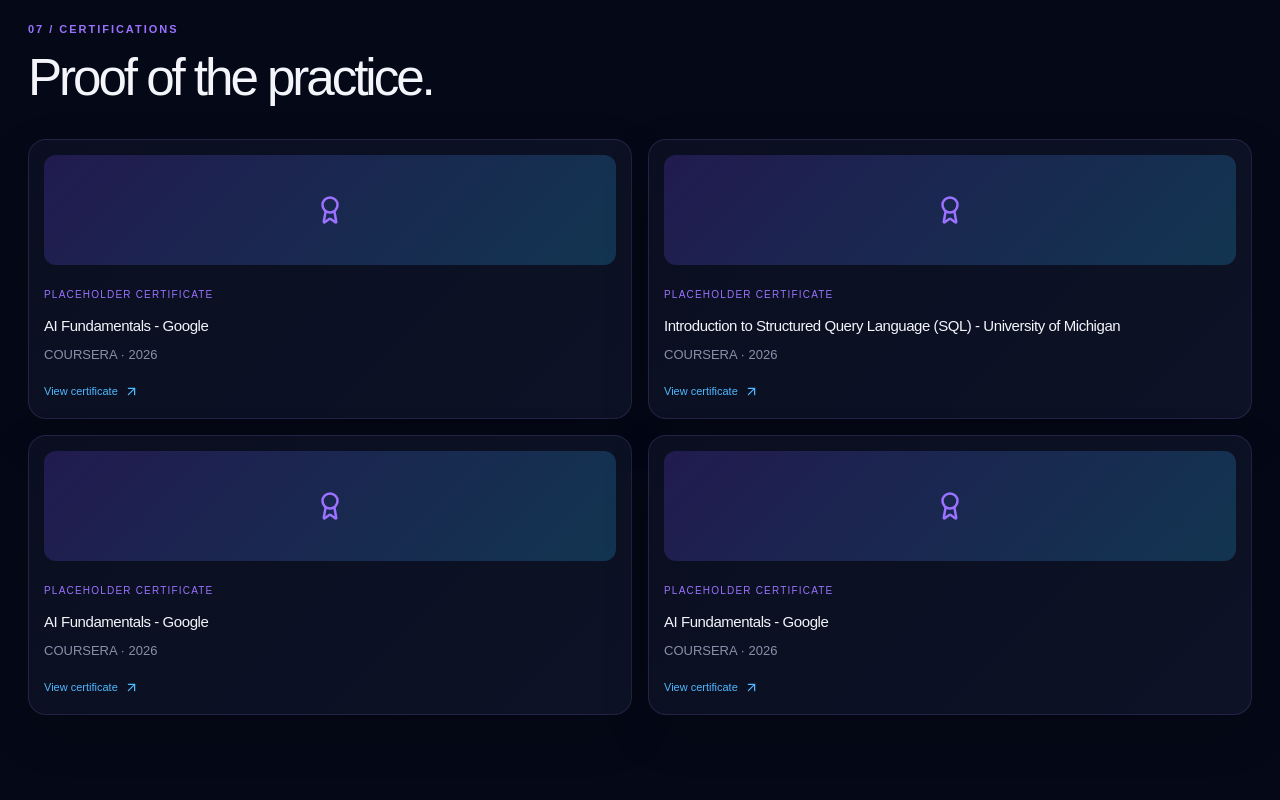
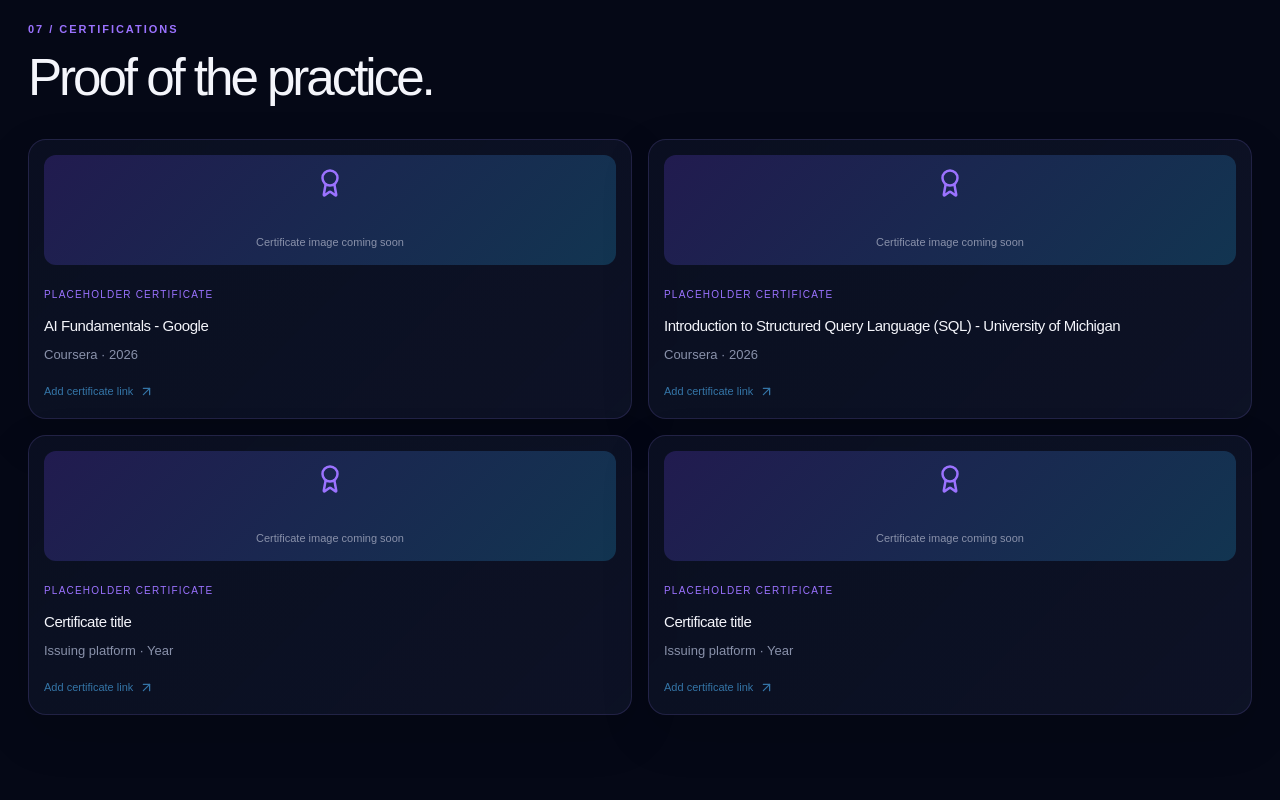
Before and after one commit to chandrakant8455/portfolio-ckj, a Next.js app: page / in a window 1280 px wide. Shown: the part 4300-5100 px from the top of the page. Built offline with nearby package versions, Linux system fonts and the light colour scheme.

Commit message:
style: update global CSS styles for layout and components

```diff
--- a/app/page.tsx
+++ b/app/page.tsx
@@ -23,7 +23,7 @@ export default function Page() {
       <Section id="projects" eyebrow="03 / Selected work" title="Small projects, real lessons."><div className="project-grid">{portfolio.projects.map((project,i)=><motion.article className="project-card glass" whileHover={{ y: -6 }} key={project.title}><div className={`project-art art-${i}`}><img src={project.image} alt={`${project.title} project thumbnail`} onError={(event) => { event.currentTarget.style.display = 'none' }} /><span>{['01','02','03','04'][i]}</span></div><div className="project-body"><div className="placeholder-label">Sample project · replace with your work</div><h3>{project.title}</h3><p>{project.description}</p><div className="project-foot"><div className="tagline">{project.tags}</div><div className="card-links">{project.githubUrl && project.githubUrl !== 'YOUR_GITHUB_REPO_URL' && <a href={project.githubUrl} target="_blank" rel="noopener noreferrer" aria-label={`GitHub repository for ${project.title}`}><Code2 size={17}/></a>}<a href={project.demoUrl} aria-label={`Live demo for ${project.title}`}><ExternalLink size={17}/></a></div></div></div></motion.article>)}</div></Section>
       <Section id="internships" eyebrow="04 / Experience in progress" title="Learning beyond the classroom."><div className="timeline">{portfolio.internships.map(([role,org,duration,skills,desc])=><div className="timeline-item glass" key={role}><div className="timeline-dot"/><div className="timeline-top"><div><span className="placeholder-label">Placeholder — replace details</span><h3>{role}</h3><p className="accent-text">{org}</p></div><span className="date">{duration}</span></div><p>{desc}</p><div className="pills">{skills.split(' · ').map(s=><Pill key={s}>{s}</Pill>)}</div><a className="text-link" href="#contact">Certificate available? Add link <ArrowUpRight size={15}/></a></div>)}</div></Section>
       <div className="split-sections"><Section id="education" eyebrow="05 / Education" title="The foundation I&apos;m growing."><div className="education-card glass"><GraduationCap size={25}/><h3>{portfolio.education.degree}</h3><p className="accent-text">{portfolio.education.university}</p><div className="edu-meta"><span>{portfolio.education.year}</span><span>{portfolio.education.status}</span></div><div className="subject-list">{['Data Structures','OOP','DBMS','Computer Networks','Operating Systems','AI / ML'].map(x=><Pill key={x}>{x}</Pill>)}</div></div></Section><Section id="achievements" eyebrow="06 / Milestones" title="Moments worth documenting."><div className="achievement-grid">{portfolio.achievements.map((x,i)=><div className="achievement glass" key={x}><span>0{i+1}</span><Award size={19}/><h3>{x}</h3><p>Placeholder — add your result, event, or story.</p></div>)}</div></Section></div>
-      <Section id="certifications" eyebrow="07 / Certifications" title="Proof of the practice." ><div className="cert-grid">{portfolio.certificates.map(([title,org,date])=><div className="cert-card glass" key={title}><div className="cert-image"><Award size={30}/></div><span className="placeholder-label">Placeholder certificate</span><h3>{title}</h3><p>{org} · {date}</p><a href="#contact" className="text-link">View certificate <ArrowUpRight size={15}/></a></div>)}</div></Section>
+      <Section id="certifications" eyebrow="07 / Certifications" title="Proof of the practice." ><div className="cert-grid">{portfolio.certificates.map((certificate,index)=>{ const hasImage=Boolean(certificate.image); const hasUrl=Boolean(certificate.certificateUrl); const preview=<div className="cert-image">{hasImage ? <img src={certificate.image} alt={`${certificate.title} certificate`} /> : <><Award size={30}/><span>Certificate image coming soon</span></>}</div>; return <div className="cert-card glass" key={`${certificate.title}-${index}`}>{hasUrl ? <a href={certificate.certificateUrl} target="_blank" rel="noopener noreferrer" aria-label={`Open ${certificate.title} certificate`}>{preview}</a> : preview}<span className="placeholder-label">{hasImage ? 'Certificate preview' : 'Placeholder certificate'}</span><h3>{certificate.title}</h3><p>{certificate.issuer} · {certificate.year}</p>{hasUrl ? <a href={certificate.certificateUrl} target="_blank" rel="noopener noreferrer" className="text-link">View certificate <ArrowUpRight size={15}/></a> : <span className="text-link disabled-link">Add certificate link <ArrowUpRight size={15}/></span>}</div>})}</div></Section>
       <Section id="learning" eyebrow="08 / The journey" title="Always one concept ahead."><div className="learning-grid">{portfolio.learning.map(([title,desc])=><div className="learning-card glass" key={title}><div className="learning-icon"><Sparkles size={17}/></div><h3>{title}</h3><p>{desc}</p><div className="progress-track"><span/></div></div>)}</div></Section>
       <Section id="contact" eyebrow="09 / Say hello" title="Let&apos;s build something together."><div className="contact-grid"><div><p className="big-copy">{`I'm always interested in learning, collaborating on projects, participating in hackathons, and exploring new technologies.`}</p><div className="contact-list"><a href={`mailto:${portfolio.email}`}><Mail size={19}/><span><small>Email</small>{portfolio.email}</span></a><a href={portfolio.socials.github}><Code2 size={19}/><span><small>GitHub</small>@https://github.com/chandrakant8455</span></a><a href={portfolio.socials.linkedin}><BriefcaseBusiness size={19}/><span><small>LinkedIn</small>https://www.linkedin.com/in/ckj16/</span></a><div><BookOpen size={19}/><span><small>Location</small>Jalandar, Punjab, 144411</span></div></div></div><form className="contact-form glass" onSubmit={e=>{e.preventDefault();setSent(true)}}>{sent ? <div className="sent"><Check size={30}/><h3>Message ready to send.</h3><p>Connect a form endpoint to receive submissions.</p><button className="button secondary" type="button" onClick={()=>setSent(false)}>Send another</button></div> : <><input required placeholder="Name" aria-label="Name"/><input required type="email" placeholder="Email" aria-label="Email"/><input required placeholder="Subject" aria-label="Subject"/><textarea required placeholder="Message" aria-label="Message" rows={5}/><button className="button primary" type="submit">Send Message <Send size={16}/></button></>}</form></div></Section>
     </main><footer><a href="#home" className="logo">{portfolio.initials}<span>.</span></a><p>Built with curiosity, code, and continuous learning.</p><div className="socials"><a href={portfolio.socials.github}><Code2 size={17}/></a><a href={portfolio.socials.linkedin}><BriefcaseBusiness size={17}/></a><a href={`mailto:${portfolio.email}`}><Mail size={17}/></a></div><small>© 2026 Chandra Kanta Jena. All rights reserved.</small></footer>
--- a/lib/portfolio-data.ts
+++ b/lib/portfolio-data.ts
@@ -1,5 +1,3 @@
-import { Certificate } from "crypto"
-
 export const portfolio = {
   name: 'Chandra Kanta Jena',
   initials: 'CKJ',
@@ -33,7 +31,12 @@ export const portfolio = {
   internships: [['AI ML INTERN', '3skill', 'Aug 2026 – Sept 2026', 'Pyton - Numpy - Pandas - Matplotlib', 'Gaining hands-on experience in Artificial Intelligence and Machine Learning through Python, data preprocessing, data analysis, machine learning models, and practical projects. Working with real-world datasets to develop and evaluate AI/ML solutions.']],
   education: { degree: 'B.Tech Computer Science & Engineering', university: 'Lovely Professional University', year: '2025 – 2029', status: 'Currently pursuing'},
   achievements: ['Coding achievements', 'Hackathons', 'SIH participation', 'Certifications', 'Workshops', 'Technical competitions'],
-  certificates: [['AI Fundamentals - Google', 'COURSERA', '2026'], ['Introduction to Structured Query Language (SQL) - University of Michigan', 'COURSERA', '2026'],['AI Fundamentals - Google', 'COURSERA', '2026'],['AI Fundamentals - Google', 'COURSERA', '2026']],
+  certificates: [
+    { title: 'AI Fundamentals - Google', issuer: 'Coursera', year: '2026', image: '', certificateUrl: '' },
+    { title: 'Introduction to Structured Query Language (SQL) - University of Michigan', issuer: 'Coursera', year: '2026', image: '', certificateUrl: '' },
+    { title: 'Certificate title', issuer: 'Issuing platform', year: 'Year', image: '', certificateUrl: '' },
+    { title: 'Certificate title', issuer: 'Issuing platform', year: 'Year', image: '', certificateUrl: '' },
+  ],
 } as const
 
 export type Portfolio = typeof portfolio
```
Also changed, not shown: app/globals.css.
